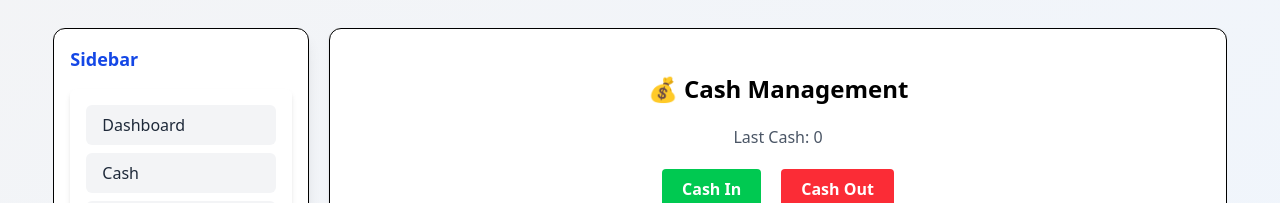
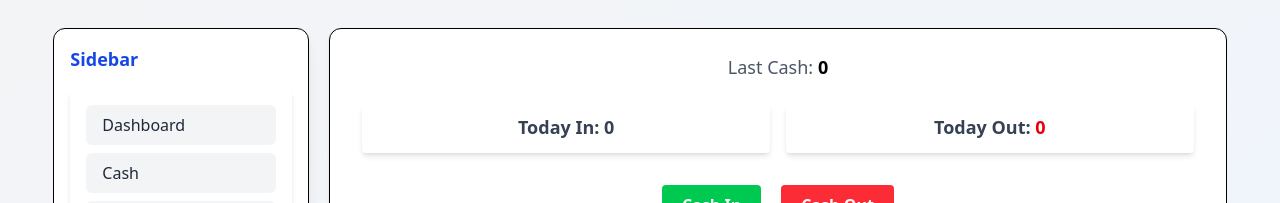
Before and after one commit to forhad1518/my-store-accounts, a React (Vite) app: page /cash in a window 1280 px wide. Shown: the top 203 px of the page. Built offline with nearby package versions, Linux system fonts and the light colour scheme; no server answers.

Commit message:
fix cash out problem, and added cash in out this day

```diff
--- a/package.json
+++ b/package.json
@@ -12,6 +12,7 @@
   "dependencies": {
     "@tailwindcss/vite": "^4.1.11",
     "axios": "^1.10.0",
+    "framer-motion": "^12.23.7",
     "localforage": "^1.10.0",
     "match-sorter": "^8.0.3",
     "react": "^19.1.0",
--- a/src/components/Cash In Out/CashOutForm.jsx
+++ b/src/components/Cash In Out/CashOutForm.jsx
@@ -7,7 +7,7 @@ export default function CashOutForm({ setNewCashData }) {
     const cashOutformHandle = e => {
         e.preventDefault()
         /* Auto Local time set */
-        const date = autoLocalDateTime();
+        const date = e.target.date.value;
         const cash_option = e.target.cash_out_option.value;
         const amount = parseFloat(e.target.amount.value);
         const description = e.target.description.value;
--- a/src/components/cashTable/CashTable.jsx
+++ b/src/components/cashTable/CashTable.jsx
@@ -141,7 +141,7 @@ export default function CashTable({ newCashData, setSummaryAmount }) {
                                         </td>
                                         <td className="border px-4 py-2">
                                             <button
-                                                onClick={() => handleDelete(data.id)}
+                                                onClick={() => handleDelete(data._id)}
                                                 className={`hover:underline ${data._id ? "cursor-no-drop text-red-400" : "text-red-600"}`}
                                                 disabled={data._id ? true : false}
                                             >
--- a/src/pages/Cash.jsx
+++ b/src/pages/Cash.jsx
@@ -4,6 +4,7 @@ import CashOutB from '../components/Cash In Out/CashOutB'
 import CashInForm from '../components/Cash In Out/CashInForm'
 import CashOutForm from '../components/Cash In Out/CashOutForm'
 import CashTable from '../components/cashTable/CashTable'
+import { motion } from "framer-motion";
 
 
 export default function Cash() {
@@ -17,18 +18,49 @@ export default function Cash() {
 
   // cash amount
   const [summaryAmount, setSummaryAmount] = useState({})
+  console.log(summaryAmount?.summary?.today?.in);
+
+  const fadeUp = {
+    hidden: { opacity: 0, y: 40 },
+    visible: (i) => ({
+      opacity: 1,
+      y: 0,
+      transition: { delay: i * 0.1, duration: 0.5 }
+    }),
+  };
+
 
   return (
     <div>
-      <div>
-        <h1 className='text-2xl font-bold text-center my-5'>💰 Cash Management</h1>
-        <p className='text-center text-gray-600 mb-5'>Last Cash: {summaryAmount.cashInAmount - summaryAmount.cashOutAmount || 0}</p>
-        {/* <p className='text-center text-gray-600 mb-5'>Last Cash: {summaryAmount.summary.today || 0}</p> */}
+      <div className="max-w-5xl mx-auto px-2">
+        <p className="text-center text-gray-600 mb-6 text-lg">
+          Last Cash: <span className="font-semibold text-black">
+            {summaryAmount.cashInAmount - summaryAmount.cashOutAmount || 0}
+          </span>
+        </p>
+
+        <div className="grid grid-cols-1 md:grid-cols-2 gap-4 text-center text-gray-700">
+          {[
+            { label: "Today In", val: summaryAmount?.summary?.today?.in, color: "green" },
+            { label: "Today Out", val: summaryAmount?.summary?.today?.out, color: "red" },
+          ].map((item, i) => (
+            <motion.div
+              key={i}
+              custom={i}
+              initial="hidden"
+              animate="visible"
+              variants={fadeUp}
+              className={`p-2 rounded shadow-md bg-${item.color}-50`}
+            >
+              <h3 className="font-semibold text-lg mb-1">{item.label}: <span className={`text-lg font-bold text-${item.color}-600`}>{item.val || 0}</span></h3>
+            </motion.div>
+          ))}
+        </div>
       </div>
       <div>
         <div>
           {/* Cash in out button */}
-          <div className='flex justify-center gap-x-5 my-3'>
+          <div className='flex justify-center gap-x-5 mt-8 mb-2'>
             <CashInB setDefaultForm={setDefaultForm}></CashInB>
             <CashOutB setDefaultForm={setDefaultForm}></CashOutB>
           </div>
```
Also changed, not shown: 1 other file (tests, documents, lock files or other folders).
